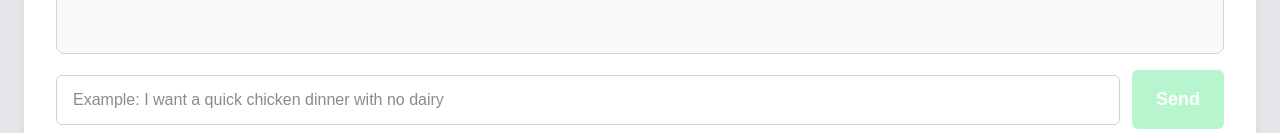
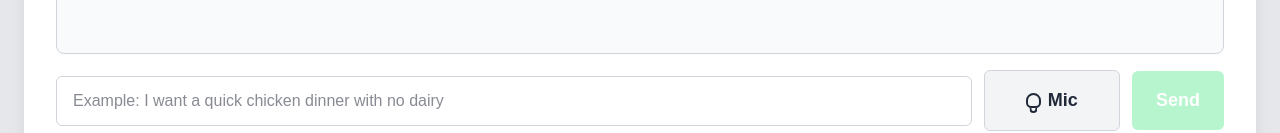
Before and after one commit to AnastasijaMosina/recipe-finder, a Next.js app: page /ai in a window 1280 px wide. Shown: the part 668-801 px from the top of the page. Built offline with nearby package versions, Linux system fonts and the light colour scheme.

Commit message:
Add voice recording functionality (button) with controls and styles

```diff
--- a/app/ai/page.tsx
+++ b/app/ai/page.tsx
@@ -5,11 +5,13 @@ import { useRouter } from 'next/navigation';
 import useSWR from 'swr';
 import ErrorMessage from '../components/ErrorMessage';
 import SearchResults from '../components/SearchResults';
+import VoiceRecorderControls from '../components/VoiceRecorderControls';
 import type { SearchQueryParams } from '../domain/search/searchFiltersSchema';
 import {
   type AiConversationTurnResult,
   useAiConversation,
 } from '../domain/ai/AiConversationContext';
+import { useVoiceRecorder } from '../domain/ai/useVoiceRecorder';
 import { spoonacularApi } from '../services/spoonacularApi';
 import { mapAiFiltersToSearchParams } from '../services/ai/aiSearchAdapter';
 
@@ -30,6 +32,9 @@ const AiPage = () => {
   const chatThreadRef = useRef<HTMLElement | null>(null);
   const { state, setInput, startSubmit, applyAssistantResponse, setError, finishSubmit } =
     useAiConversation();
+  const { recordingStatus, startRecording, stopRecording, togglePauseRecording } = useVoiceRecorder(
+    { onError: setError }
+  );
 
   const { messages, input, possibleAnswers, filters, readyToSearch, errorMessage, isSubmitting } =
     state;
@@ -164,6 +169,17 @@ const AiPage = () => {
             placeholder="Example: I want a quick chicken dinner with no dairy"
             disabled={isSubmitting}
           />
+
+          <VoiceRecorderControls
+            recordingStatus={recordingStatus}
+            disabled={isSubmitting}
+            onStartRecording={() => {
+              void startRecording();
+            }}
+            onTogglePauseRecording={togglePauseRecording}
+            onStopRecording={stopRecording}
+          />
+
           <button
             type="submit"
             className="btn btn-primary btn-medium"
--- /dev/null
+++ b/app/components/VoiceRecorderControls.tsx
@@ -0,0 +1,58 @@
+import type { RecordingStatus } from '../domain/ai/useVoiceRecorder';
+
+type VoiceRecorderControlsProps = {
+  recordingStatus: RecordingStatus;
+  disabled: boolean;
+  onStartRecording: () => void;
+  onTogglePauseRecording: () => void;
+  onStopRecording: () => void;
+};
+
+const VoiceRecorderControls = ({
+  recordingStatus,
+  disabled,
+  onStartRecording,
+  onTogglePauseRecording,
+  onStopRecording,
+}: VoiceRecorderControlsProps) => {
+  return (
+    <>
+      <button
+        type="button"
+        className={`btn btn-secondary btn-medium ai-voice-toggle ${recordingStatus !== 'idle' ? 'is-recording' : ''}`}
+        onClick={onStartRecording}
+        disabled={disabled || recordingStatus !== 'idle'}
+        aria-label={recordingStatus === 'idle' ? 'Start voice recording' : 'Recording in progress'}
+      >
+        <span
+          className={recordingStatus === 'idle' ? 'ai-mic-icon' : 'ai-recording-icon'}
+          aria-hidden="true"
+        />
+        {recordingStatus === 'idle' ? 'Mic' : 'Recording'}
+      </button>
+
+      {recordingStatus !== 'idle' && (
+        <div className="ai-recording-controls" aria-label="Recording controls">
+          <button
+            type="button"
+            className="btn btn-secondary btn-medium"
+            onClick={onTogglePauseRecording}
+            disabled={disabled}
+          >
+            {recordingStatus === 'paused' ? 'Continue' : 'Pause'}
+          </button>
+          <button
+            type="button"
+            className="btn btn-primary btn-medium"
+            onClick={onStopRecording}
+            disabled={disabled}
+          >
+            Stop
+          </button>
+        </div>
+      )}
+    </>
+  );
+};
+
+export default VoiceRecorderControls;
--- a/app/css/recipeSearch.css
+++ b/app/css/recipeSearch.css
@@ -636,9 +636,78 @@
 
 .ai-chat-input-row {
   display: grid;
-  grid-template-columns: 1fr auto;
+  grid-template-columns: 1fr auto auto;
   gap: 0.75rem;
   align-items: center;
+}
+
+.ai-voice-toggle {
+  min-width: 8.5rem;
+  display: inline-flex;
+  align-items: center;
+  justify-content: center;
+  gap: 0.45rem;
+}
+
+.ai-voice-toggle.is-recording {
+  border-color: #ef4444;
+  color: #7f1d1d;
+  background-color: #fee2e2;
+}
+
+.ai-mic-icon,
+.ai-recording-icon {
+  display: inline-block;
+  width: 0.9rem;
+  height: 0.9rem;
+  flex-shrink: 0;
+}
+
+.ai-mic-icon {
+  border: 2px solid currentColor;
+  border-radius: 0.5rem 0.5rem 0.35rem 0.35rem;
+  position: relative;
+}
+
+.ai-mic-icon::after {
+  content: '';
+  position: absolute;
+  left: 50%;
+  transform: translateX(-50%);
+  bottom: -0.45rem;
+  width: 0.45rem;
+  height: 0.3rem;
+  border: 2px solid currentColor;
+  border-top: none;
+  border-radius: 0 0 0.25rem 0.25rem;
+}
+
+.ai-recording-icon {
+  border-radius: 999px;
+  background-color: #dc2626;
+  box-shadow: 0 0 0 3px rgba(220, 38, 38, 0.2);
+  animation: ai-recording-pulse 1.1s ease-in-out infinite;
+}
+
+.ai-recording-controls {
+  display: inline-flex;
+  align-items: center;
+  gap: 0.5rem;
+}
+
+@keyframes ai-recording-pulse {
+  0% {
+    transform: scale(1);
+    opacity: 1;
+  }
+  50% {
+    transform: scale(0.85);
+    opacity: 0.75;
+  }
+  100% {
+    transform: scale(1);
+    opacity: 1;
+  }
 }
 
 .ai-chip-list {
@@ -709,6 +778,14 @@
     grid-template-columns: 1fr;
   }
 
+  .ai-recording-controls {
+    width: 100%;
+  }
+
+  .ai-recording-controls .btn {
+    flex: 1;
+  }
+
   .ai-filters-header {
     flex-direction: column;
     align-items: flex-start;
--- /dev/null
+++ b/app/domain/ai/useVoiceRecorder.ts
@@ -0,0 +1,126 @@
+'use client';
+
+import { useCallback, useEffect, useRef, useState } from 'react';
+
+export type RecordingStatus = 'idle' | 'recording' | 'paused';
+
+type UseVoiceRecorderInput = {
+  onError: (message: string) => void;
+};
+
+type UseVoiceRecorderResult = {
+  recordingStatus: RecordingStatus;
+  startRecording: () => Promise<void>;
+  stopRecording: () => void;
+  togglePauseRecording: () => void;
+};
+
+export const useVoiceRecorder = ({ onError }: UseVoiceRecorderInput): UseVoiceRecorderResult => {
+  const mediaRecorderRef = useRef<MediaRecorder | null>(null);
+  const mediaStreamRef = useRef<MediaStream | null>(null);
+  const recordedChunksRef = useRef<Blob[]>([]);
+  const [recordingStatus, setRecordingStatus] = useState<RecordingStatus>('idle');
+
+  const stopRecording = useCallback(() => {
+    const mediaRecorder = mediaRecorderRef.current;
+
+    if (mediaRecorder && mediaRecorder.state !== 'inactive') {
+      mediaRecorder.stop();
+    }
+
+    if (mediaStreamRef.current) {
+      mediaStreamRef.current.getTracks().forEach((track) => track.stop());
+    }
+
+    mediaRecorderRef.current = null;
+    mediaStreamRef.current = null;
+    recordedChunksRef.current = [];
+    setRecordingStatus('idle');
+  }, []);
+
+  const startRecording = useCallback(async () => {
+    if (recordingStatus !== 'idle') {
+      return;
+    }
+
+    if (typeof window === 'undefined' || !navigator.mediaDevices?.getUserMedia) {
+      onError('Voice recording is not supported in this browser.');
+      return;
+    }
+
+    if (!window.MediaRecorder) {
+      onError('Voice recording is not supported in this browser.');
+      return;
+    }
+
+    try {
+      const stream = await navigator.mediaDevices.getUserMedia({ audio: true });
+      const mediaRecorder = new MediaRecorder(stream);
+
+      mediaStreamRef.current = stream;
+      mediaRecorderRef.current = mediaRecorder;
+      recordedChunksRef.current = [];
+
+      mediaRecorder.ondataavailable = (event: BlobEvent) => {
+        if (event.data.size > 0) {
+          recordedChunksRef.current.push(event.data);
+        }
+      };
+
+      mediaRecorder.onstop = () => {
+        if (mediaStreamRef.current) {
+          mediaStreamRef.current.getTracks().forEach((track) => track.stop());
+        }
+
+        mediaRecorderRef.current = null;
+        mediaStreamRef.current = null;
+        recordedChunksRef.current = [];
+        setRecordingStatus('idle');
+      };
+
+      mediaRecorder.start();
+      setRecordingStatus('recording');
+    } catch {
+      onError('Unable to access microphone. Please allow microphone permissions.');
+      stopRecording();
+    }
+  }, [onError, recordingStatus, stopRecording]);
+
+  const togglePauseRecording = useCallback(() => {
+    const mediaRecorder = mediaRecorderRef.current;
+
+    if (!mediaRecorder) {
+      return;
+    }
+
+    if (recordingStatus === 'recording' && mediaRecorder.state === 'recording') {
+      mediaRecorder.pause();
+      setRecordingStatus('paused');
+      return;
+    }
+
+    if (recordingStatus === 'paused' && mediaRecorder.state === 'paused') {
+      mediaRecorder.resume();
+      setRecordingStatus('recording');
+    }
+  }, [recordingStatus]);
+
+  useEffect(() => {
+    return () => {
+      if (mediaRecorderRef.current && mediaRecorderRef.current.state !== 'inactive') {
+        mediaRecorderRef.current.stop();
+      }
+
+      if (mediaStreamRef.current) {
+        mediaStreamRef.current.getTracks().forEach((track) => track.stop());
+      }
+    };
+  }, []);
+
+  return {
+    recordingStatus,
+    startRecording,
+    stopRecording,
+    togglePauseRecording,
+  };
+};
```
